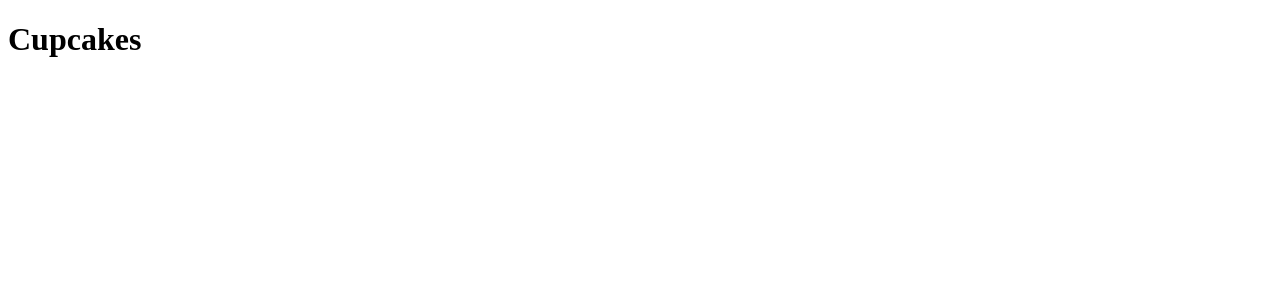
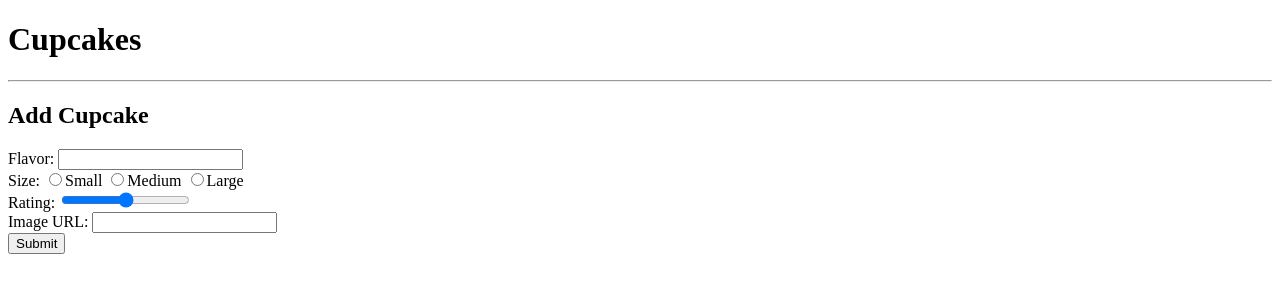
Before and after one commit to olivechip/flask-cupcakes, a Flask app: page / in a window 1280 px wide. Before the commit the part shown is almost empty. Shown: the top 300 px of the page. Run offline with Flask 3, Linux system fonts and the light colour scheme; data that the repository does not hold is empty; some libraries are stand-ins or nearby versions.

Commit message:
added view routes, ajax single pg functionality

```diff
--- a/static/app.css
+++ b/static/app.css
@@ -0,0 +1,3 @@
+img {
+    max-height: 200px;
+}
--- a/static/app.js
+++ b/static/app.js
@@ -0,0 +1,38 @@
+function get_cupcake_html(cupcake){
+    return `
+        <div data-cupcake_id="${cupcake.id}">
+            <li>${cupcake.flavor} // ${cupcake.size} // ${cupcake.rating}</li>
+            <img src="${cupcake.image}">
+        </div>
+    `;
+}
+
+async function show_cupcakes(){
+    const res = await axios.get("/api/cupcakes");
+    const cc = res.data.cupcakes;
+    for(let c of cc){
+        let new_cc = get_cupcake_html(c);
+        $("#cc_list").append(new_cc);
+    }
+}
+
+async function add_cupcake(){
+    data = {
+        "flavor": $('#flavor').val(),
+        "size": $("input[name*='size'").val(),
+        "rating": $('#rating').val(),
+        "image": $('#image').val()
+    }
+    console.log(data)
+    const res = await axios.post("/api/cupcakes", data);
+    const cc = res.data.cupcakes;
+    // console.log(cc);
+    // alert('created');
+}
+
+$(show_cupcakes);
+
+$('form').on('submit', function(e){
+    e.preventDefault();
+    add_cupcake();
+})
--- a/templates/base.html
+++ b/templates/base.html
@@ -3,10 +3,18 @@
 <head>
     <meta charset="UTF-8">
     <meta name="viewport" content="width=device-width, initial-scale=1.0">
+    <link rel="stylesheet" href="/static/app.css">
     <title>{% block title %}{% endblock %}</title>
 </head>
 <body>
     {% block content %}
     {% endblock %}
+    <script src="https://cdnjs.cloudflare.com/ajax/libs/axios/1.4.0/axios.js"></script>
+    <script
+        src="https://code.jquery.com/jquery-3.7.0.min.js"
+        integrity="sha256-2Pmvv0kuTBOenSvLm6bvfBSSHrUJ+3A7x6P5Ebd07/g="
+        crossorigin="anonymous">
+    </script>
+    <script src="/static/app.js"></script>
 </body>
 </html>
--- a/templates/home.html
+++ b/templates/home.html
@@ -6,4 +6,28 @@ Home Page
 
 {% block content %}
 <h1>Cupcakes</h1>
+<ul id="cc_list">
+</ul>
+
+<hr>
+
+<h2>Add Cupcake</h2>
+<form>
+    <div>
+        Flavor: <input type="text" id="flavor">
+    </div>
+    <div>
+        Size:
+        <input type="radio" name="size" value="small" id="small"><label for="small" class="for">Small</label>
+        <input type="radio" name="size" value="medium" id="medium"><label for="medium" class="for">Medium</label>
+        <input type="radio" name="size" value="large" id="large"><label for="large" class="for">Large</label>
+    </div>
+    <div>
+        Rating: <input type="range" min="0.0" max="5.0" step="0.1" id="rating">
+    </div>
+    <div>
+        Image URL: <input type="url" id="image">
+    </div>
+    <button>Submit</button>
+</form>
 {% endblock %}
```
